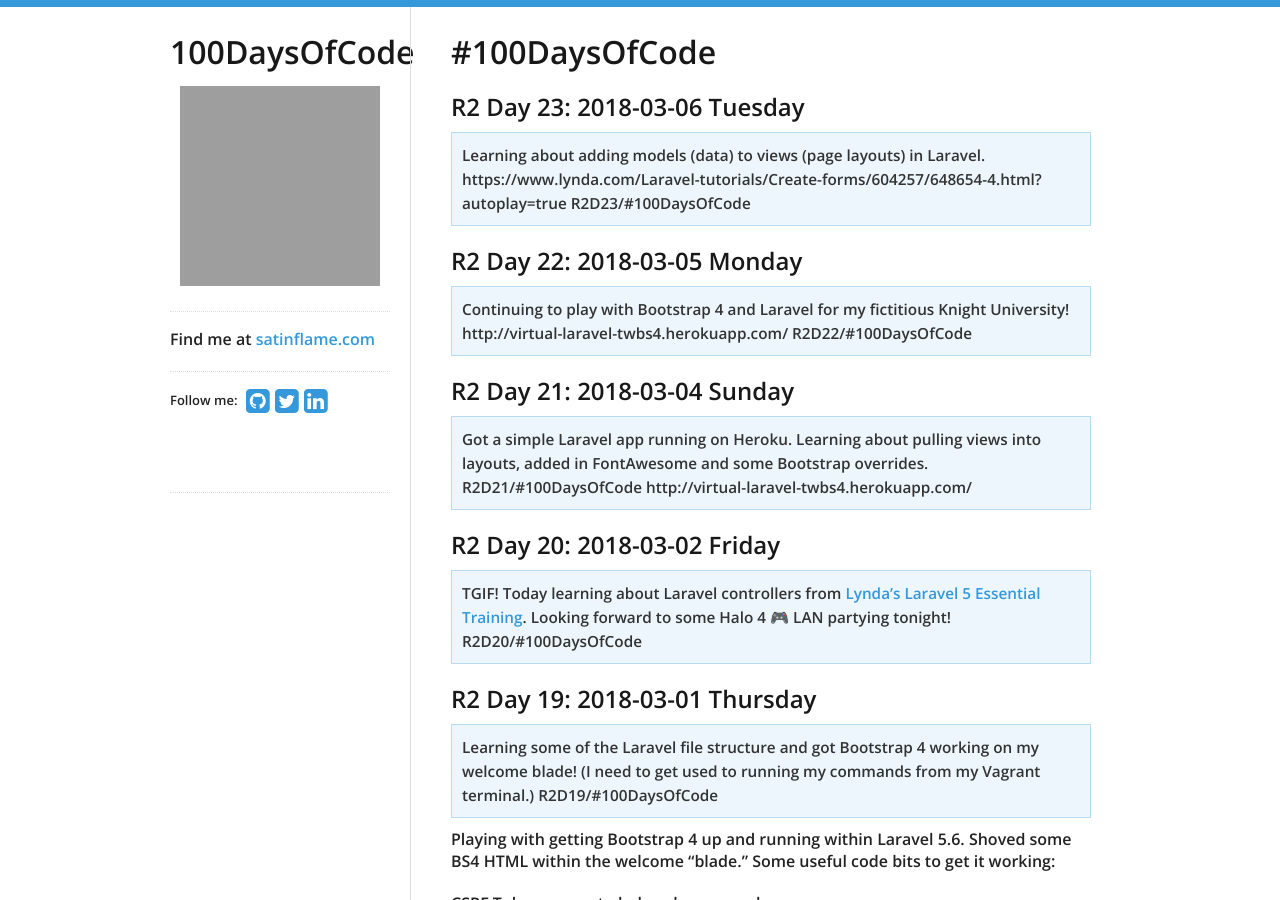
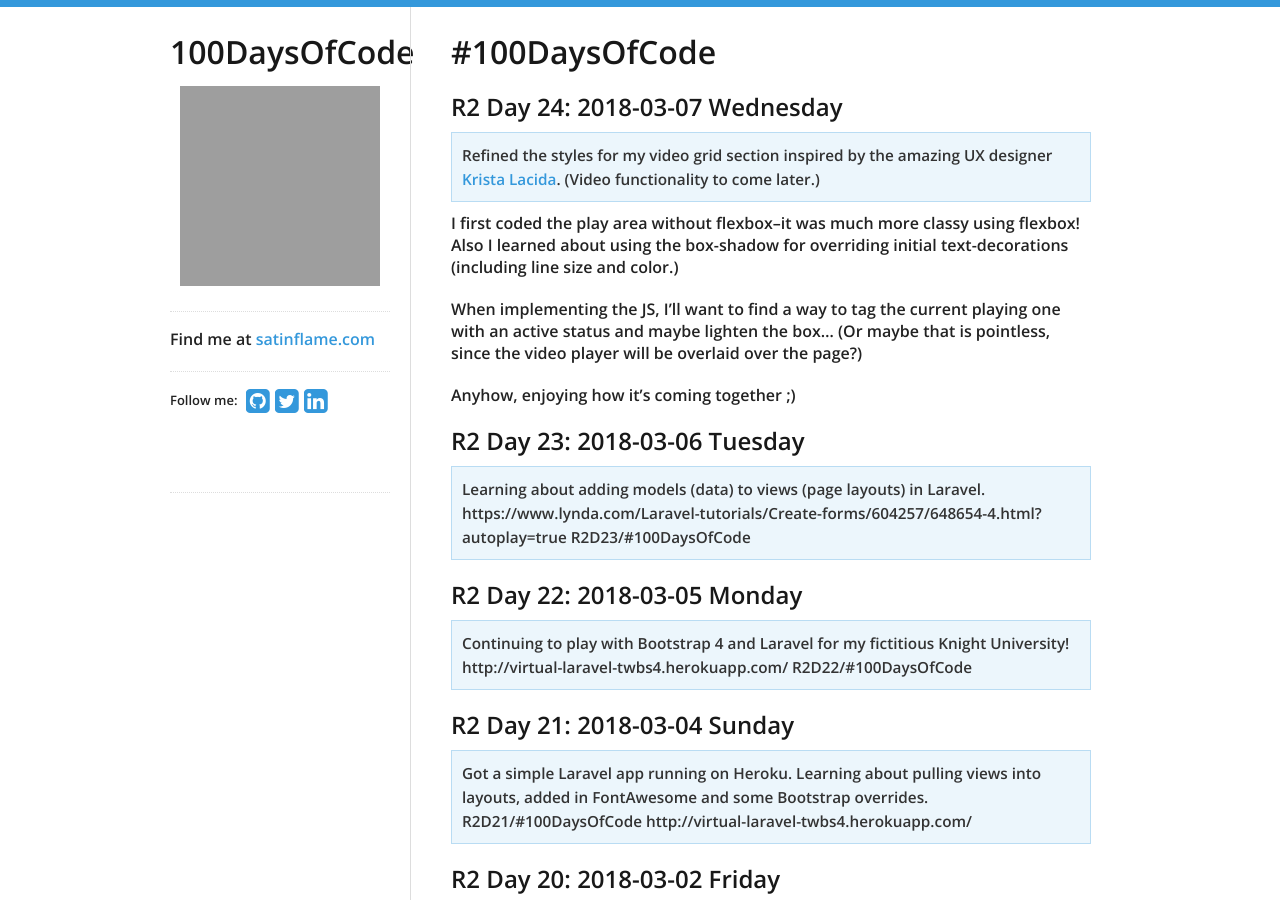
Before and after one commit to virtual/100daysofcode, a Jekyll site: the page built from index.md, in a window 1280 px wide and 900 px high. Built offline with Jekyll 4.4.1, drawn with Linux system fonts in a browser that asks for light colours; nearby versions of some CDN libraries; our own code applies the rules of GitHub Pages for plain Markdown files; grey boxes are pictures that could not be loaded.

Commit message:
Update index.md

```diff
--- a/index.md
+++ b/index.md
@@ -1,4 +1,14 @@
 # #100DaysOfCode
+
+## R2 Day 24: 2018-03-07 Wednesday
+
+> Refined the styles for my video grid section inspired by the amazing UX designer [Krista Lacida](http://www.kristalacida.com/contact/). (Video functionality to come later.)
+
+I first coded the play area without flexbox--it was much more classy using flexbox! Also I learned about using the box-shadow for overriding initial text-decorations (including line size and color.)
+
+When implementing the JS, I'll want to find a way to tag the current playing one with an active status and maybe lighten the box... (Or maybe that is pointless, since the video player will be overlaid over the page?)
+
+Anyhow, enjoying how it's coming together ;)
 
 ## R2 Day 23: 2018-03-06 Tuesday
 
```
